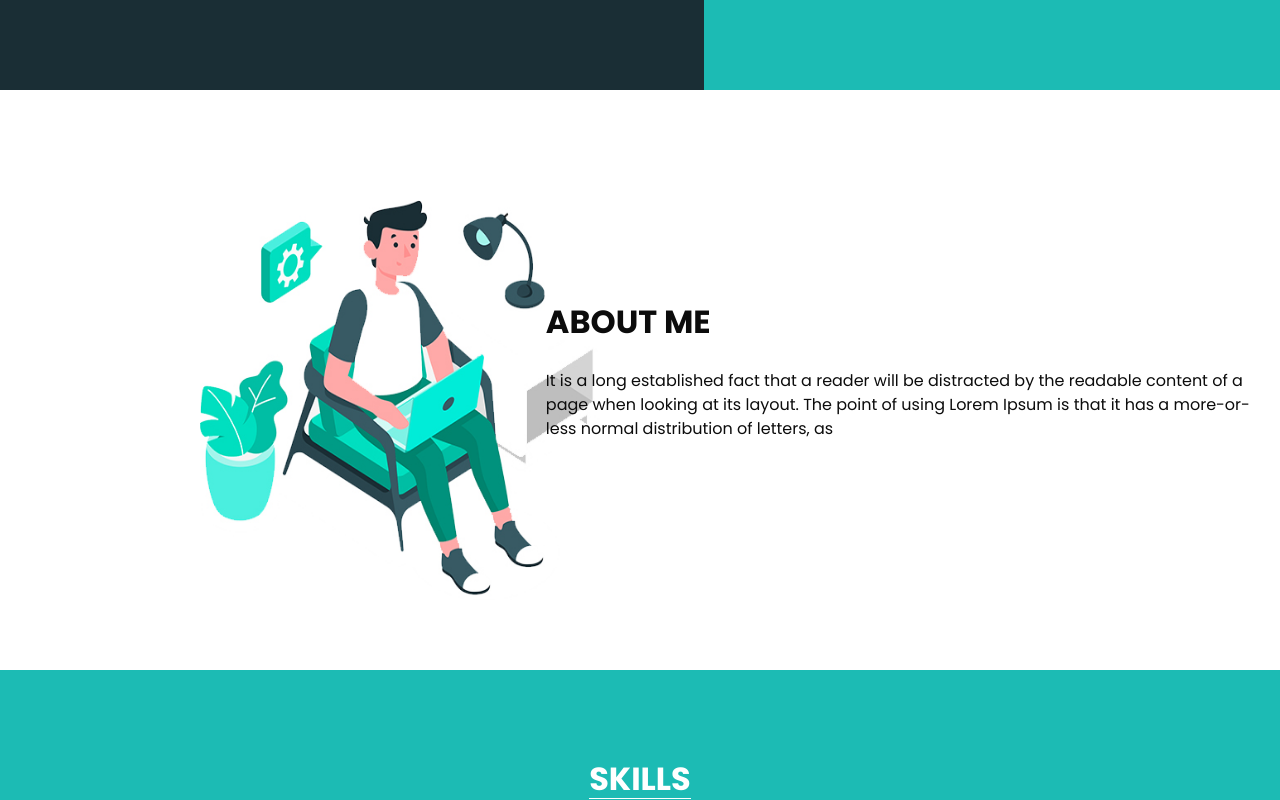
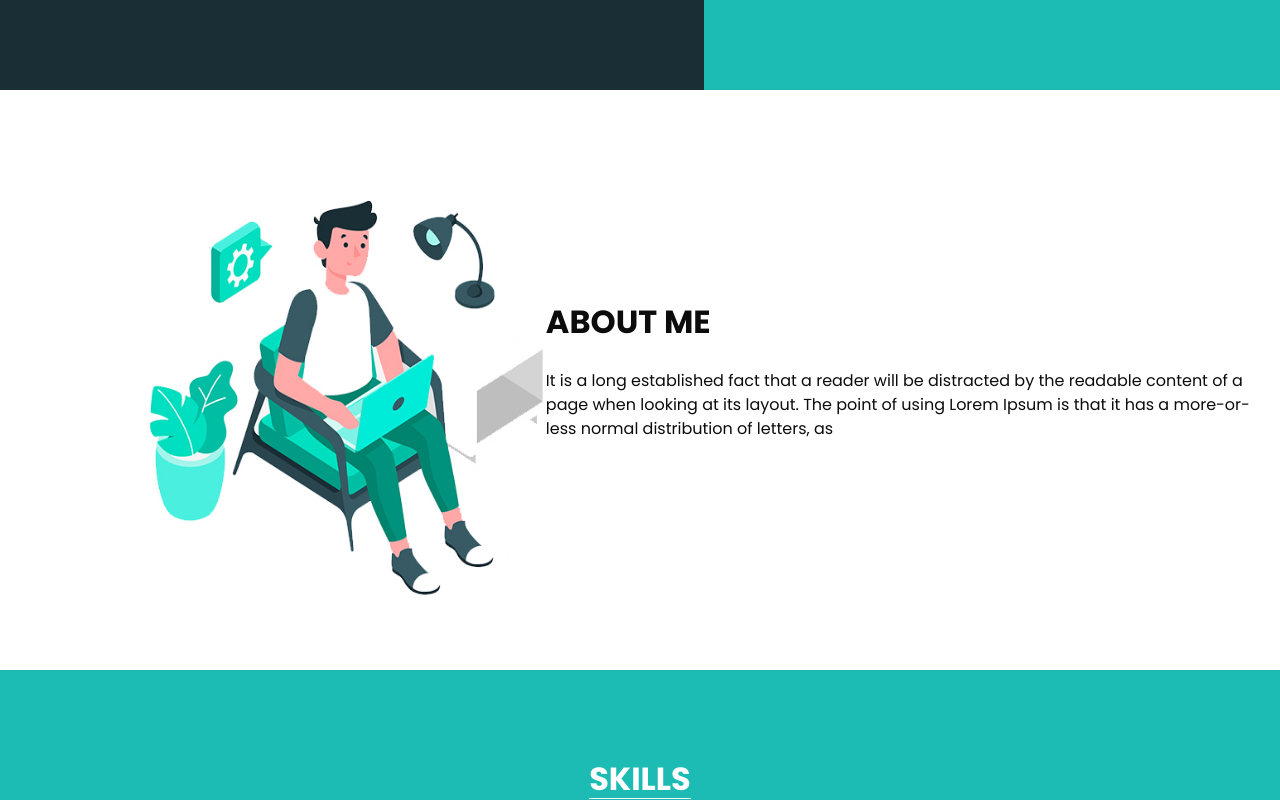
Before and after one commit to Sarathy854/portfolio, a plain HTML site: page index.html in a window 1280 px wide. Shown: the part 680-1480 px from the top of the page. Drawn offline with Linux system fonts and the light colour scheme.

Commit message:
Update index.html

```diff
--- a/index.html
+++ b/index.html
@@ -129,7 +129,7 @@
       <div class="row">
         <div class="col-md-5">
           <div class="img-box">
-            <img src="images\experience-img.jpg" alt="" style="position: relative; top: 20px; left: 200px; width: 400px; height: 400px;">
+            <img src="images\experience-img.jpg" alt="" style="position: relative; top: 20px; left: 150px; width: 400px; height: 400px;">
             </div>
         </div>
         <div class="col-md-7">
```
